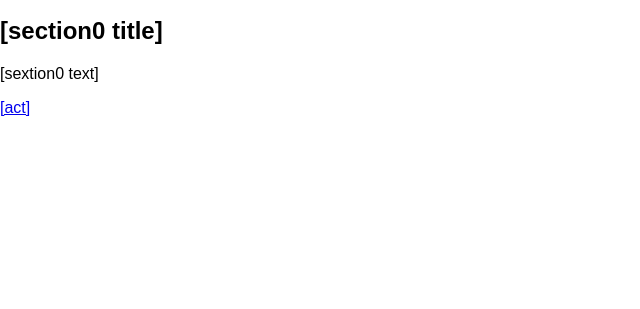
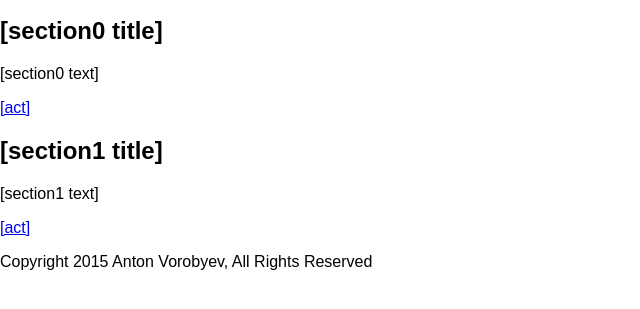
Before and after one commit to antonvorobyev/hemp, a plain HTML site: page index.html in a window 1280 px wide. Shown: the part 171-480 px from the top of the page, without its empty margins (0-640 px from the left). Drawn offline with Linux system fonts and the light colour scheme.

Commit message:
Add footer copyright

```diff
--- a/index.html
+++ b/index.html
@@ -45,13 +45,21 @@
 <section id="section0" class="section0">
     <h2>[section0 title]</h2>
 
-    <p>[sextion0 text]</p>
+    <p>[section0 text]</p>
+
+    <a class="act" href="#">[act]</a>
+</section>
+
+<section id="section1" class="section1">
+    <h2>[section1 title]</h2>
+
+    <p>[section1 text]</p>
 
     <a class="act" href="#">[act]</a>
 </section>
 
 <footer>
-
+    <p class="copyright">Copyright 2015 Anton Vorobyev, All Rights Reserved</p>
 </footer>
 
 <script src="js/main.js"></script>
```
